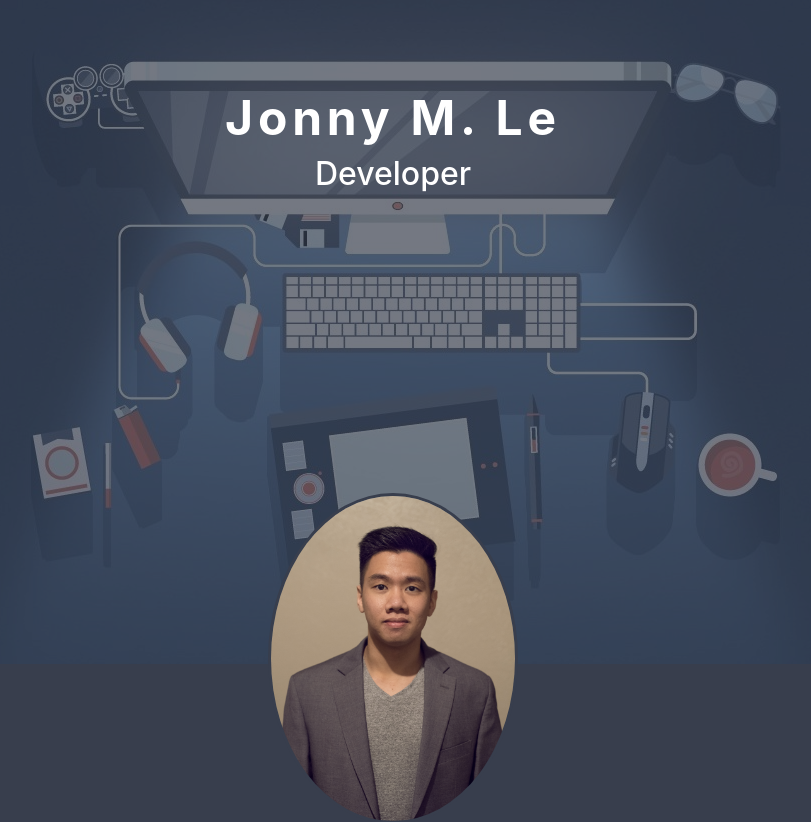
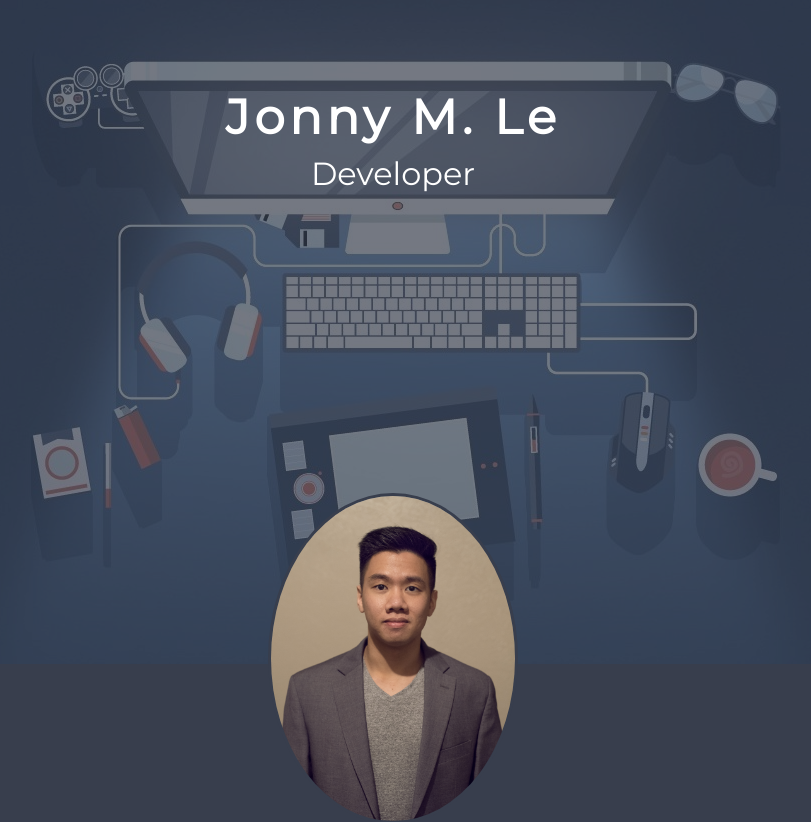
Before and after one commit to jonnyle2/jle-web, a React (Create React App) app in the folder client/: page / in a window 1280 px wide. Shown: the top 822 px of the page, without its empty margins (247-1058 px from the left). Built offline with nearby package versions, Linux system fonts and the light colour scheme.

Commit message:
change font

```diff
--- a/client/public/index.html
+++ b/client/public/index.html
@@ -3,6 +3,8 @@
   <head>
     <meta charset="utf-8" />
     <link rel="icon" href="%PUBLIC_URL%/favicon.ico" />
+    <link rel="preconnect" href="https://fonts.gstatic.com">
+    <link href="https://fonts.googleapis.com/css2?family=Montserrat&display=swap" rel="stylesheet">
     <meta name="viewport" content="width=device-width, initial-scale=1" />
     <meta
       name="description"
--- a/client/src/index.css
+++ b/client/src/index.css
@@ -1,8 +1,8 @@
 body {
   margin: 0;
-  font-family: -apple-system, BlinkMacSystemFont, 'Segoe UI', 'Roboto', 'Oxygen',
+  font-family: 'Montserrat', -apple-system, BlinkMacSystemFont, 'Segoe UI', 'Roboto', 'Oxygen',
     'Ubuntu', 'Cantarell', 'Fira Sans', 'Droid Sans', 'Helvetica Neue',
-    sans-serif;
+    sans-serif !important;
   -webkit-font-smoothing: antialiased;
   -moz-osx-font-smoothing: grayscale;
 }
```
